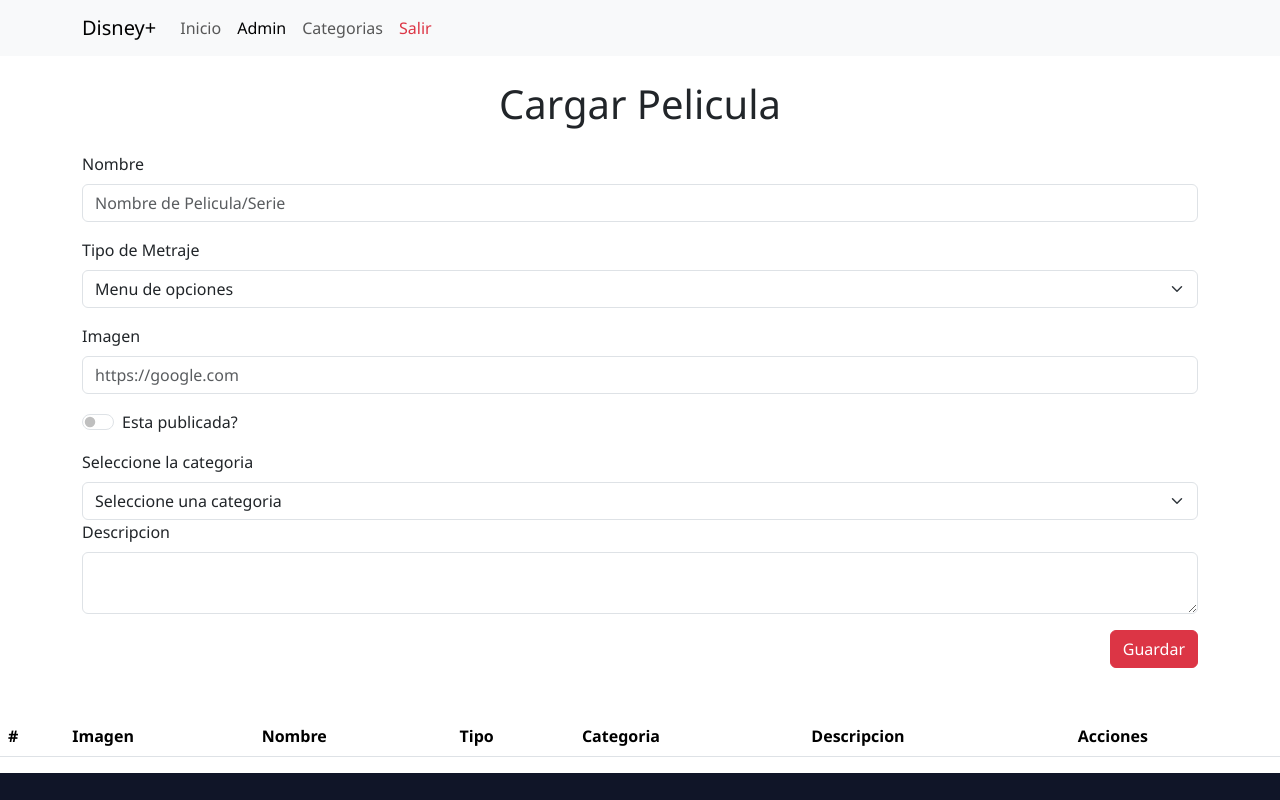
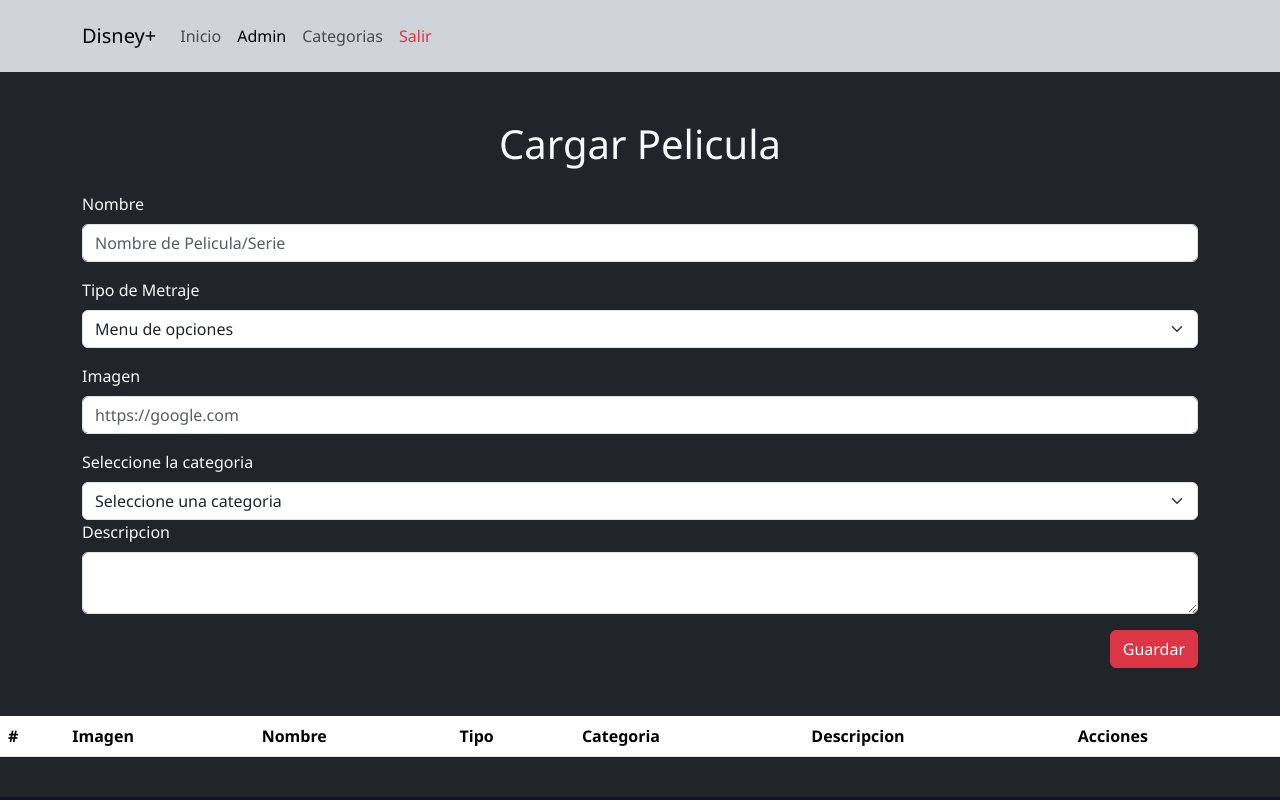
Before and after one commit to BelenSegovia/disney_grupo1, a plain HTML site: page pages/admin.html in a window 1280 px wide. Shown: the top 800 px of the page. Drawn offline with nearby package versions, Linux system fonts and the light colour scheme; some packages are replaced by stand-ins of ours; a script that the page names is missing.

Commit message:
ultimando detalles de estilo

```diff
--- a/pages/admin.html
+++ b/pages/admin.html
@@ -25,7 +25,7 @@
 </head>
 <body>
     <header>
-        <nav class="navbar navbar-expand-lg bg-body-tertiary">
+        <nav class="py-3 navbar navbar-expand-lg bg-dark-subtle">
             <div class="container">
               <a class="navbar-brand" href="../index.html">Disney+</a>
               <button class="navbar-toggler" type="button" data-bs-toggle="collapse" data-bs-target="#navbarNavAltMarkup" aria-controls="navbarNavAltMarkup" aria-expanded="false" aria-label="Toggle navigation">
@@ -44,12 +44,12 @@
             </div>
           </nav>
     </header>
-    <main>
-        <div class="container my-4 text-center">
+    <main class="bg-dark py-4">
+        <div class="container my-4 text-center text-light">
             <h1>Cargar Pelicula</h1>
         </div>
         <section class="container mb-5">
-            <article class="row">
+            <article class="row text-light">
                 <form id="form">
                     <fieldset class="mb-3">
                         <label for="input-nombre" class="form-label">Nombre</label>
@@ -83,14 +83,6 @@
                             <div class="invalid-feedback">
                                 Ingrese un enlace valido
                             </div>
-                    </fieldset>
-                    <fieldset class="mb-3 form-check form-switch">
-                        <label for="input-publicada" class="form-check-label">Esta publicada?</label>
-                        <input
-                            class="form-check-input"
-                            type="checkbox"
-                            role="switch"
-                            id="input-publicada">
                     </fieldset>
                     <fieldset>
                         <label for="select-categorias" class="form-label"
```
Also changed, not shown: index.html (+0 -5 lines), pages/categorias.html (+1 -1 lines).
